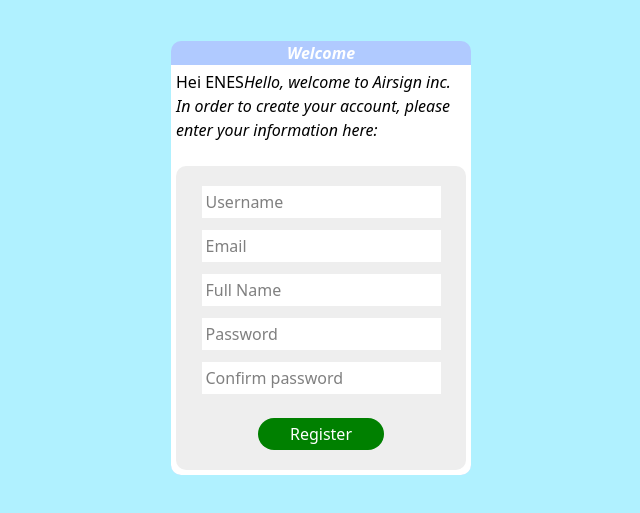
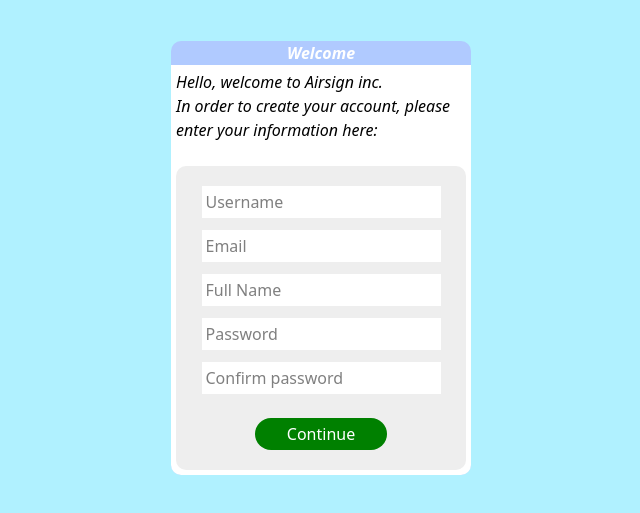
Before and after one commit to thra022/TMA4851, a React (Vite) app in the folder client/: page /register in a window 1280 px wide. Shown: the part 211-724 px from the top of the page, without its empty margins (319-959 px from the left). Built offline with nearby package versions, Linux system fonts and the light colour scheme.

Commit message:
improved camera for registration

```diff
--- a/client/src/components/CameraHandSign.tsx
+++ b/client/src/components/CameraHandSign.tsx
@@ -15,9 +15,9 @@
 const stdMinTrackingConfidence = 0.9;
 
 // Define Props (Optional)
-interface SignatureCanvasProps {
-  onSave?: (svgData: string, pngBlob: Blob) => void; // Callback for saving files
-}
+//interface SignatureCanvasProps {
+//  onSave?: (svgData: string, pngBlob: Blob) => void; // Callback for saving files
+//}
 
 // Define Types
 interface Painter {
@@ -37,7 +37,7 @@
   strokeColor: string;
 }
 
-const SignatureCanvas: React.FC<SignatureCanvasProps> = ({ onSave }) => {
+const SignatureCanvas = () => {
   const videoRef = useRef<HTMLVideoElement>(null);
   const overlayCanvasRef = useRef<HTMLCanvasElement>(null);
   const drawingCanvasRef = useRef<HTMLCanvasElement>(null);
@@ -54,6 +54,17 @@
   const normalizedTargetRef = useRef<{ x: number; y: number } | null>(null);
   const animationFrameRef = useRef<number | null>(null);
   const segmentsRef = useRef<Segment[]>([]);
+
+  const hands = new Hands({
+    locateFile: (file) => `https://cdn.jsdelivr.net/npm/@mediapipe/hands/${file}`,
+  });
+
+  hands.setOptions({
+    maxNumHands: 1,
+    modelComplexity: 1,
+    minDetectionConfidence: stdMinDetectionConfidence,
+    minTrackingConfidence: stdMinTrackingConfidence,
+  });
 
   const updatePainters = () => {
     const drawingCanvas = drawingCanvasRef.current;
@@ -126,16 +137,6 @@
     const overlayCtx = overlayCanvas.getContext("2d");
     if (!overlayCtx) return;
 
-    const hands = new Hands({
-      locateFile: (file) => `https://cdn.jsdelivr.net/npm/@mediapipe/hands/${file}`,
-    });
-
-    hands.setOptions({
-      maxNumHands: 1,
-      modelComplexity: 1,
-      minDetectionConfidence: stdMinDetectionConfidence,
-      minTrackingConfidence: stdMinTrackingConfidence,
-    });
 
     hands.onResults((results) => {
       // Clear the overlay canvas (but not the drawing canvas).
--- a/client/src/pages/RegisterPage.tsx
+++ b/client/src/pages/RegisterPage.tsx
@@ -2,6 +2,7 @@
 import { register } from '../services/api'
 //import { useAuth } from '../context/auth/AuthContext'
 import { useNavigate } from 'react-router'
+import SignatureCanvas from '../components/CameraHandSign'
 
 export function RegisterPage() {
     const [username, setUsername] = useState<string>('')
@@ -10,8 +11,36 @@
     const [email, setEmail] = useState<string>('')
     const [fullName, setFullName] = useState<string>('')
     const [error, setError] = useState<string | null>(null)
+    const [showOverlay, setShowOverlay] = useState(false);
 
     const navigate = useNavigate();
+
+    const handleContinue = (e: React.FormEvent) => {
+        e.preventDefault()
+        setError(null);
+        let invalid = false
+
+        if(username==''){
+            setError('username missing')
+            invalid = true
+        } else if (email==''){
+            setError('Email missing')
+            invalid = true
+        } else if (fullName==''){
+            setError('Full Name missing')
+            invalid = true
+        } else if (password==''){
+            setError('Password missing')
+            invalid = true
+        }else if (password != password1){
+            setError('Passwords do not match')
+            invalid = true
+        }
+        if (!invalid) {
+            setShowOverlay(true);
+
+        }
+    }
 
     const handleSubmit = async (e: React.FormEvent) => {
         e.preventDefault()
@@ -57,24 +86,33 @@
                 <img src="src/assets/logo.svg" className="items-center size-60 " alt="Logo" />
             </div>
             <div className='flex justify-center'>
+            {showOverlay && (
+                    <div className="absolute bg-white justify-center shadow-lg animate-slide-in z-2">
+                    <h3 className="text-2xl font-semibold text-center">Signature Registration</h3>
+                    <SignatureCanvas />
+                    <button className='bg-[green] text-[white] hover:brightness-[85%] hover:transition-[0.3s] hover:cursor-pointer mt-3 px-8 py-1 rounded-full' onClick={handleSubmit}>Register</button>
+                    <button onClick={() => setShowOverlay(false)}>Back</button>
+                    {error && <p className='text-red-500'>{error}</p>}
+                    </div>)
+                    }
             <div className='bg-[#b0caff] max-w-[300px] text-[white] rounded-[10px] mt-3'>
             <h1 className='px-1 text-center'><b><i>Welcome</i></b></h1>
             <div className='bg-[white] text-[black] p-[5px] text-decoration: wavy rounded-b-[10px]'>
-                <p> Hei ENES
+                <p>
                     <i>
                         Hello, welcome to Airsign inc.<br/>
                         In order to create your account, please enter your information here:<br/>
                     </i>
                 </p>
                 <br/>
-                <form className='flex flex-col items-center bg-[#EEEEEE] rounded-[10px] px-5 py-5' onSubmit={handleSubmit}>
+                <form className='relative flex flex-col items-center bg-[#EEEEEE] rounded-[10px] px-5 py-5' onSubmit={handleContinue}>
                     <input className='bg-white mb-3 py-1 px-1' type='username' placeholder='Username' onChange={(e) => setUsername(e.target.value)} />
                     <input className='bg-white mb-3 py-1 px-1' type='email' placeholder='Email' onChange={(e) => setEmail(e.target.value)} />
                     <input className='bg-white mb-3 py-1 px-1' type='fullName' placeholder='Full Name' onChange={(e) => setFullName(e.target.value)} />
                     <input className='bg-white mb-3 py-1 px-1' type='password' placeholder='Password' onChange={(e) => setPassword(e.target.value)} />
                     <input className='bg-white mb-3 py-1 px-1' type='password' placeholder='Confirm password' onChange={(e) => setPassword1(e.target.value)} />
+                    <button className='bg-[green] text-[white] hover:brightness-[85%] hover:transition-[0.3s] hover:cursor-pointer mt-3 px-8 py-1 rounded-full'>Continue</button>
 
-                    <button className='bg-[green] text-[white] hover:brightness-[85%] hover:transition-[0.3s] hover:cursor-pointer mt-3 px-8 py-1 rounded-full' type='submit'>Register</button>
                     {error && <p className='text-red-500'>{error}</p>}
                 </form>
             </div>
```
